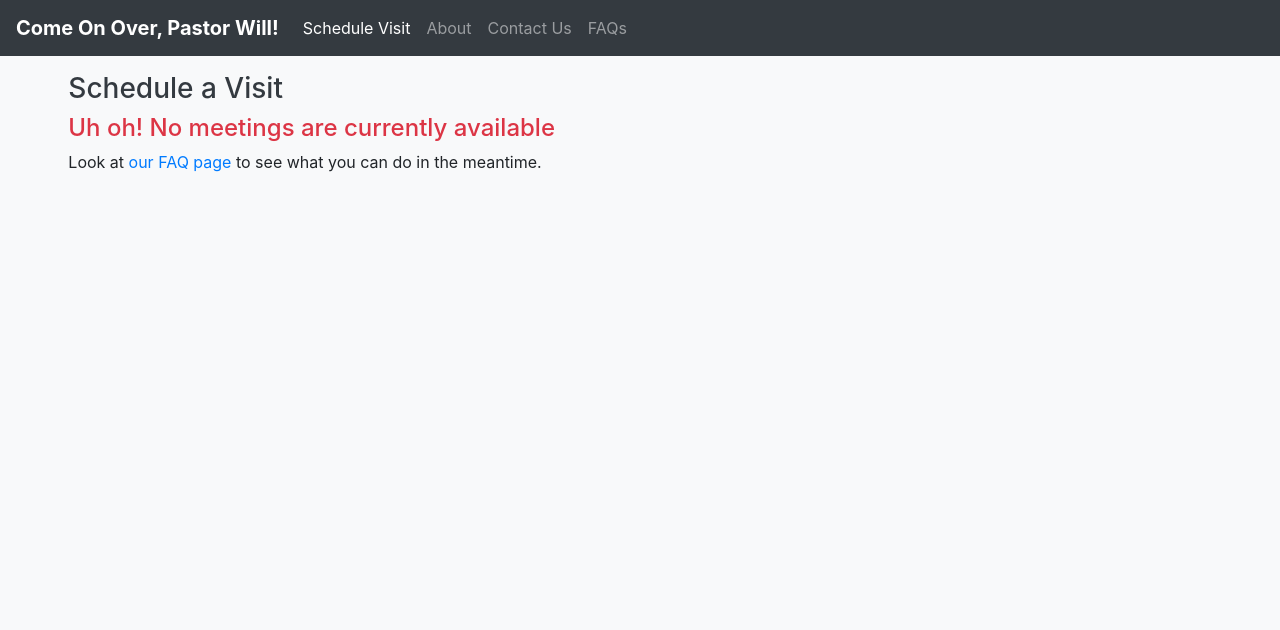
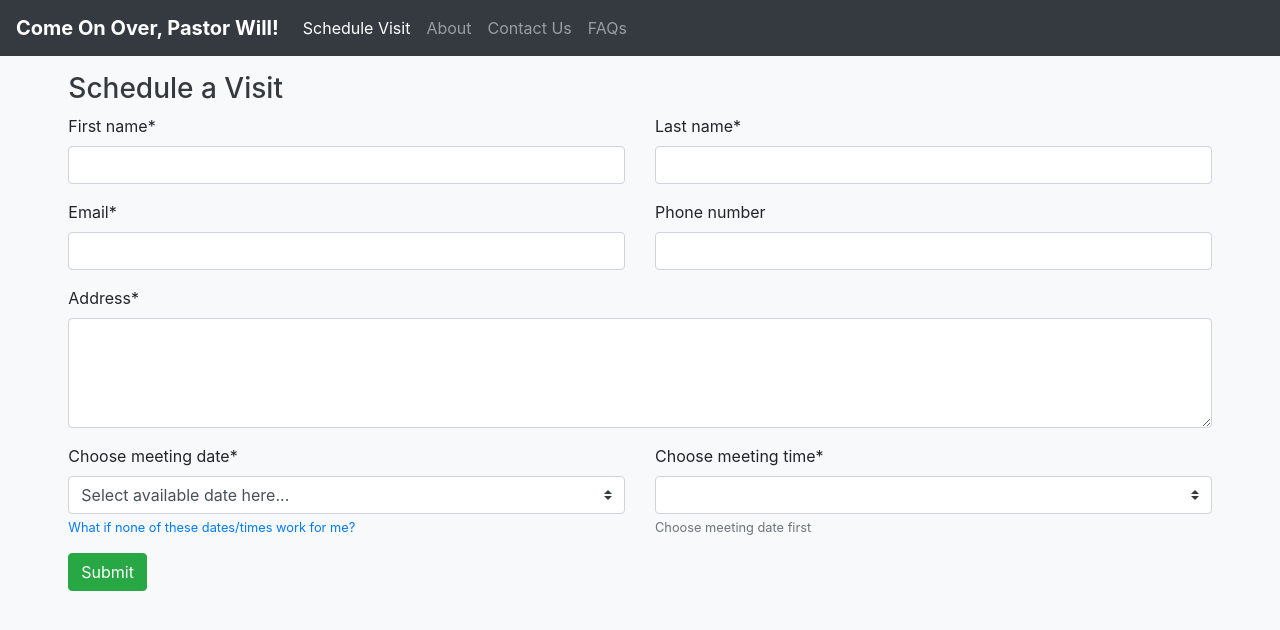
Before and after one commit to curtis628/pastor-visit, a Django app: page / in a window 1280 px wide. Shown: the top 630 px of the page. Run offline with Django 3.2, Linux system fonts and the light colour scheme; data that the repository does not hold is empty; some libraries are stand-ins or nearby versions.

Commit message:
Divide date and time into 2 drop-downs (with AJAX)

```diff
--- a/homevisit/forms.py
+++ b/homevisit/forms.py
@@ -13,7 +13,7 @@ from .models import Household, Person, Meeting, MeetingGroup, Feedback
 logger = logging.getLogger(__name__)
 
 
-def get_meetings():
+def get_meeting_dates():
     now = timezone.now()
     max_start = now + timedelta(weeks=settings.HOMEVISIT_HIDE_WEEKS_AFTER)
 
@@ -25,22 +25,27 @@ def get_meetings():
             .order_by("date")
     )
 
-    weeks_list = []
+    weeks_list = [("", "Select available date here...")]
     for group in mtg_group_query:
-        for mtg in group.meeting_set.all():
-            weeks_list.append((mtg.id, mtg))
-
+        weeks_list.append((group.id, group.date_string()))
     return weeks_list
 
 
 class HouseholdForm(forms.ModelForm):
-    meeting = forms.ChoiceField(
-        label="Choose Meeting",
-        choices=get_meetings,
+    meeting_dates = forms.ChoiceField(
+        label="Choose meeting date",
+        choices=get_meeting_dates,
         error_messages={
-            "invalid_choice": "This meeting is not currently available. Please retry."
+            "invalid_choice": "This date is not currently available. Please retry."
         },
-        help_text='<a href="/faqs#no-availability">What if none of these times work for me?</a>',  # noqa
+        help_text='<a href="/faqs#no-availability">What if none of these dates/times work for me?</a>',  # noqa
+    )
+
+    meeting = forms.CharField(
+        label="Choose meeting time",
+        max_length=254,
+        widget=forms.Select(),
+        help_text="Choose meeting date first",
     )
 
     class Meta:
@@ -53,7 +58,18 @@ class HouseholdForm(forms.ModelForm):
 
         self.helper = FormHelper()
         self.helper.form_tag = False
-        self.helper.layout = Layout("address", "meeting")
+
+        self.helper.layout = Layout(
+            Div(
+                Field("address", wrapper_class="col-md-12"),
+                css_class="row",
+            ),
+            Div(
+                Field("meeting_dates", wrapper_class="col-md-6"),
+                Field("meeting", wrapper_class="col-md-6"),
+                css_class="row",
+            ),
+        )
 
     def clean(self):
         super().clean()
--- a/homevisit/models.py
+++ b/homevisit/models.py
@@ -12,6 +12,8 @@ from django.utils import timezone
 from phonenumber_field.modelfields import PhoneNumberField
 
 DATE_FORMAT = "%a, %b. %-d, %Y %-I:%M %p"
+DATE_ONLY_FORMAT = "%a, %b. %-d, %Y"
+TIME_ONLY_NO_SUFFIX_FORMAT = "%-I:%M"
 TIME_ONLY_FORMAT = "%-I:%M %p"
 
 logger = logging.getLogger(__name__)
@@ -93,6 +95,9 @@ class Weekdays(IntEnum):
 class MeetingGroup(models.Model):
     name = models.CharField(max_length=50)
     date = models.DateField(validators=[validate_future_date])
+
+    def date_string(self):
+        return self.date.strftime(DATE_ONLY_FORMAT)
 
     def __str__(self):
         return self.name
@@ -182,6 +187,13 @@ class Meeting(models.Model):
 
     full_name.admin_order_field = "start"  # type: ignore
 
+    def time_only(self):
+        start_local = timezone.localtime(self.start)
+        start_str = start_local.strftime(TIME_ONLY_NO_SUFFIX_FORMAT)
+        end_local = timezone.localtime(self.end)
+        end_str = end_local.strftime(TIME_ONLY_FORMAT)
+        return f"{start_str} - {end_str}"
+
     def __str__(self):
         start_local = timezone.localtime(self.start)
         start_str = start_local.strftime(DATE_FORMAT)
--- a/homevisit/templates/homevisit/base.html
+++ b/homevisit/templates/homevisit/base.html
@@ -44,8 +44,10 @@
       </div>
     </div>
 
-    <script src="https://code.jquery.com/jquery-3.3.1.slim.min.js" integrity="sha384-q8i/X+965DzO0rT7abK41JStQIAqVgRVzpbzo5smXKp4YfRvH+8abtTE1Pi6jizo" crossorigin="anonymous"></script>
+    <script src="http://code.jquery.com/jquery-3.3.1.min.js" integrity="sha256-FgpCb/KJQlLNfOu91ta32o/NMZxltwRo8QtmkMRdAu8=" crossorigin="anonymous"></script>
     <script src="https://cdnjs.cloudflare.com/ajax/libs/popper.js/1.14.6/umd/popper.min.js" integrity="sha384-wHAiFfRlMFy6i5SRaxvfOCifBUQy1xHdJ/yoi7FRNXMRBu5WHdZYu1hA6ZOblgut" crossorigin="anonymous"></script>
     <script src="https://stackpath.bootstrapcdn.com/bootstrap/4.2.1/js/bootstrap.min.js" integrity="sha384-B0UglyR+jN6CkvvICOB2joaf5I4l3gm9GU6Hc1og6Ls7i6U/mkkaduKaBhlAXv9k" crossorigin="anonymous"></script>
+    {% block scripts %}
+    {% endblock %}
   </body>
 </html>
--- a/homevisit/templates/homevisit/index.html
+++ b/homevisit/templates/homevisit/index.html
@@ -8,7 +8,7 @@
   {% if no_meetings_error %}
     {% include "homevisit/no_meetings.html" %}
   {% else %}
-    <form action="{% url 'index' %}" method="post">
+    <form id="householdForm" action="{% url 'index' %}" data-times-url="{% url 'ajax_load_times' %}" method="post">
       {% csrf_token %}
       {% crispy owner_form %}
       {% crispy form %}
@@ -16,3 +16,21 @@
     </form>
   {% endif %}
 {% endblock %}
+
+{% block scripts %}
+  <script>
+    $("#id_meeting_dates").change(function () {
+      var url = $("#householdForm").attr("data-times-url");
+      var groupId = $(this).val();
+      $.ajax({
+        url: url,
+        data: {
+          'group': groupId
+        },
+        success: function (data) {
+          $("#id_meeting").html(data);
+        }
+      });
+    });
+  </script>
+{% endblock %}
--- /dev/null
+++ b/homevisit/templates/homevisit/times_dropdown_list_options.html
@@ -0,0 +1,4 @@
+<option value="">---------</option>
+{% for meeting in meetings %}
+<option value="{{ meeting.pk }}">{{ meeting.time_only }}</option>
+{% endfor %}
--- a/homevisit/urls.py
+++ b/homevisit/urls.py
@@ -9,4 +9,5 @@ urlpatterns = [
     path("contact", views.ContactUsCreateView.as_view(), name="contact"),
     path("contact/success", views.ContactUsSuccessView.as_view(), name="contact_success"),
     path("faqs", views.FaqListView.as_view(), name="faqs"),
+    path("ajax/load-times", views.load_times, name="ajax_load_times"),
 ]
--- a/homevisit/views.py
+++ b/homevisit/views.py
@@ -14,7 +14,7 @@ from django.contrib import messages
 from django.core.mail import EmailMessage
 from django.conf import settings
 
-from .forms import HouseholdForm, OwnerForm, FeedbackForm
+from .forms import HouseholdForm, MeetingGroup, OwnerForm, FeedbackForm
 from .models import Faq
 
 logger = logging.getLogger(__name__)
@@ -56,6 +56,12 @@ def send_email(subject, body, from_email, to_email, cc_emails=[]):
     email.content_subtype = "html"
     email.send(fail_silently=False)
 
+def load_times(request):
+    group_id = request.GET.get("group")
+    group = MeetingGroup.objects.get(pk=group_id)
+    meetings = group.meeting_set.all()
+    return render(request, 'homevisit/times_dropdown_list_options.html', {"meetings": meetings})
+
 
 class HouseholdCreateView(CreateView):
     template_name = "homevisit/index.html"
@@ -66,7 +72,7 @@ class HouseholdCreateView(CreateView):
         context["owner_form"] = OwnerForm(prefix="ownerForm")
 
         household_form = context["form"]
-        meeting_field = household_form.fields["meeting"]
+        meeting_field = household_form.fields["meeting_dates"]
         meeting_choices = [choice for choice in meeting_field.choices]
         meeting_nums = len(meeting_choices)
         if meeting_nums == 0:
```
